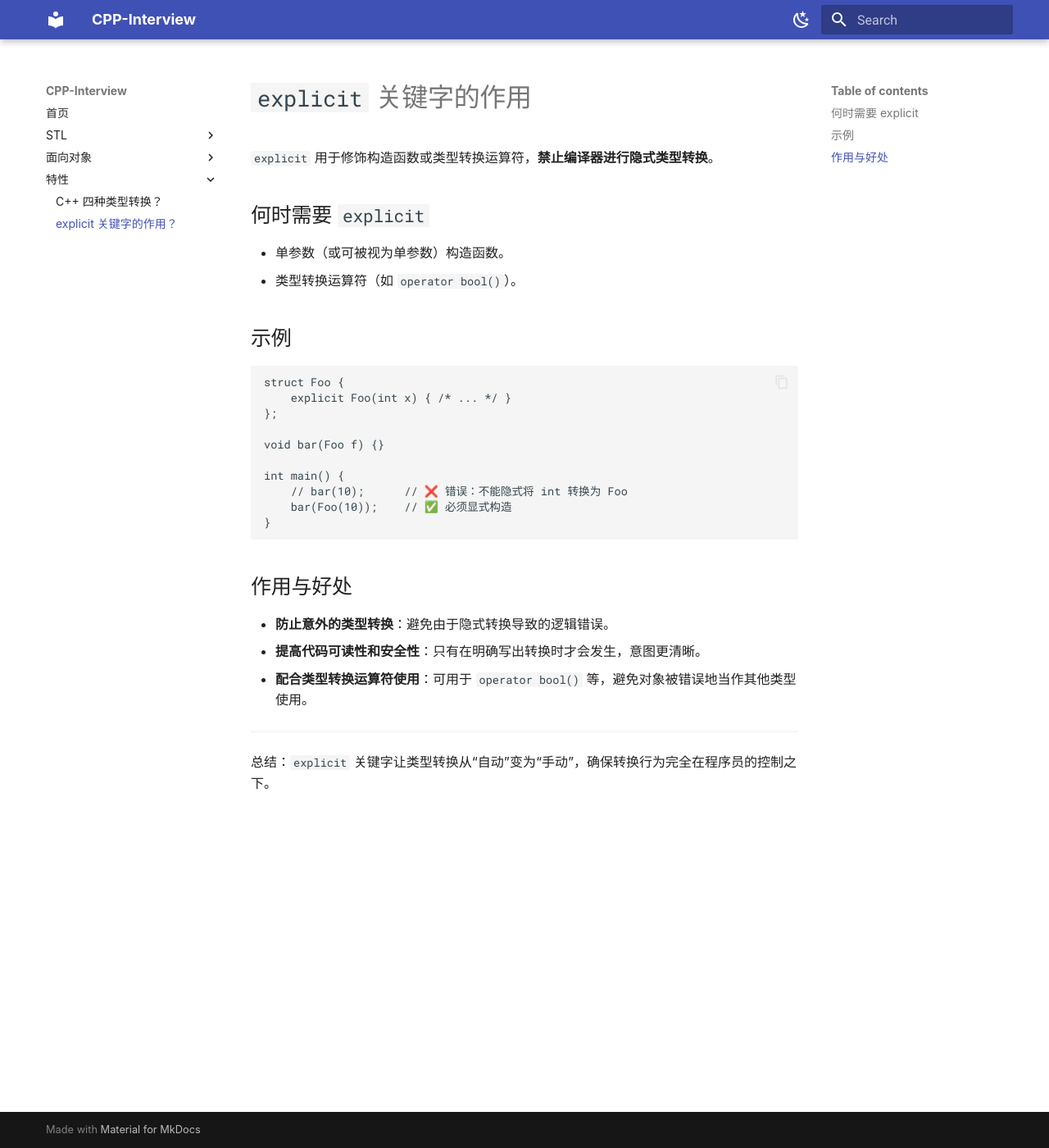
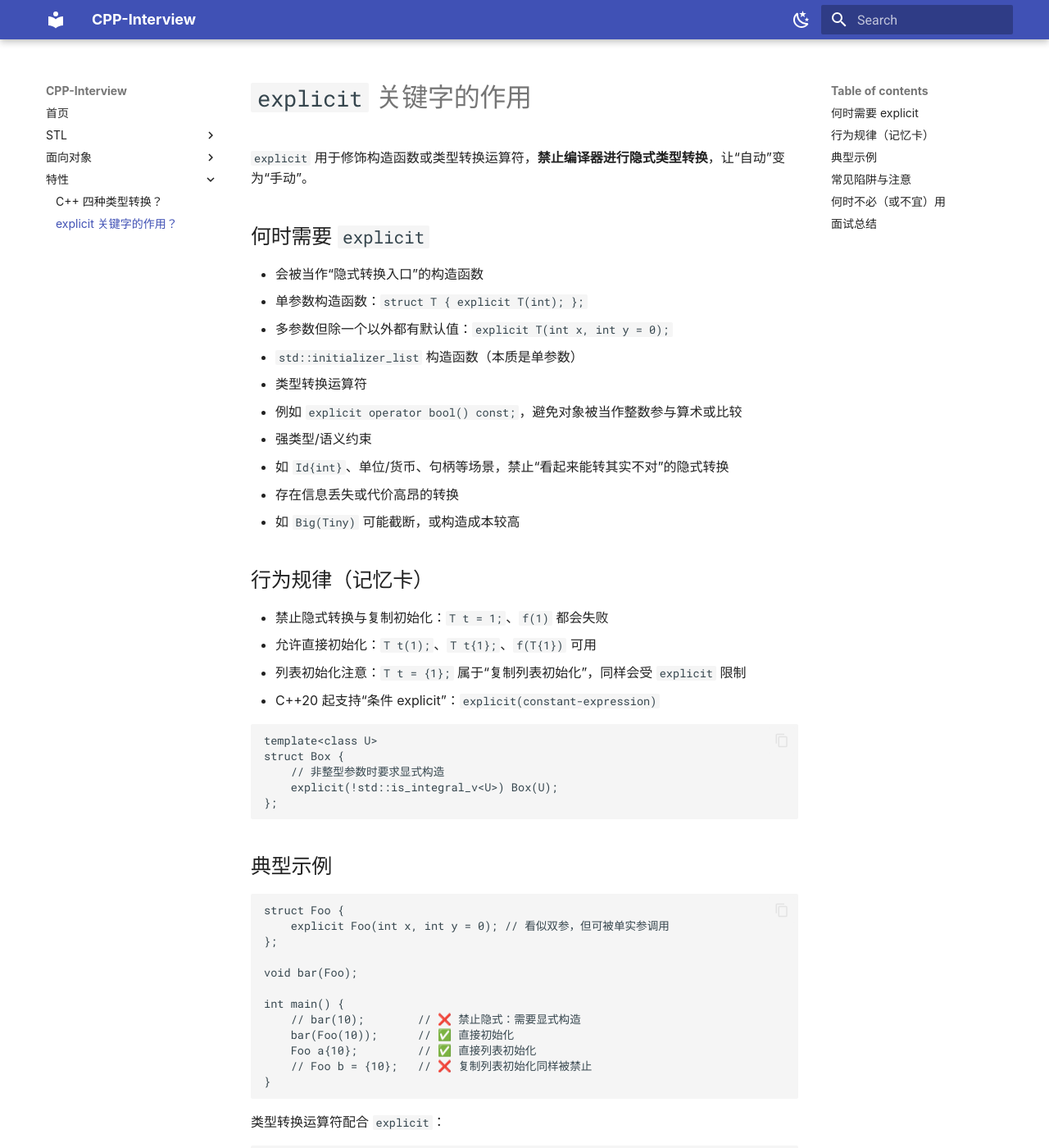
Before and after one commit to SwartzMss/CPP-Interview, an MkDocs documentation site: the page built from docs/language/explicit.md, in a window 1280 px wide and 1400 px high. Shown: the whole window at 82% size. Built offline with MkDocs 1.6.1 and Material for MkDocs 9.7.7, drawn with Linux system fonts in a browser that asks for light colours; some of the changed text lies outside the part shown.

````diff
--- a/docs/language/explicit.md
+++ b/docs/language/explicit.md
@@ -6,34 +6,80 @@
 
 # `explicit` 关键字的作用
 
-`explicit` 用于修饰构造函数或类型转换运算符，**禁止编译器进行隐式类型转换**。
+`explicit` 用于修饰构造函数或类型转换运算符，**禁止编译器进行隐式类型转换**，让“自动”变为“手动”。
 
 ## 何时需要 `explicit`
 
-- 单参数（或可被视为单参数）构造函数。
-- 类型转换运算符（如 `operator bool()`）。
+- 会被当作“隐式转换入口”的构造函数
+  - 单参数构造函数：`struct T { explicit T(int); };`
+  - 多参数但除一个以外都有默认值：`explicit T(int x, int y = 0);`
+  - `std::initializer_list` 构造函数（本质是单参数）
+- 类型转换运算符
+  - 例如 `explicit operator bool() const;`，避免对象被当作整数参与算术或比较
+- 强类型/语义约束
+  - 如 `Id{int}`、单位/货币、句柄等场景，禁止“看起来能转其实不对”的隐式转换
+- 存在信息丢失或代价高昂的转换
+  - 如 `Big(Tiny)` 可能截断，或构造成本较高
 
-## 示例
+## 行为规律（记忆卡）
+
+- 禁止隐式转换与复制初始化：`T t = 1;`、`f(1)` 都会失败
+- 允许直接初始化：`T t(1);`、`T t{1};`、`f(T{1})` 可用
+- 列表初始化注意：`T t = {1};` 属于“复制列表初始化”，同样会受 `explicit` 限制
+- C++20 起支持“条件 explicit”：`explicit(constant-expression)`
+
+```cpp
+template<class U>
+struct Box {
+    // 非整型参数时要求显式构造
+    explicit(!std::is_integral_v<U>) Box(U);
+};
+```
+
+## 典型示例
 
 ```cpp
 struct Foo {
-    explicit Foo(int x) { /* ... */ }
+    explicit Foo(int x, int y = 0); // 看似双参，但可被单实参调用
 };
 
-void bar(Foo f) {}
+void bar(Foo);
 
 int main() {
-    // bar(10);      // ❌ 错误：不能隐式将 int 转换为 Foo
-    bar(Foo(10));    // ✅ 必须显式构造
+    // bar(10);        // ❌ 禁止隐式：需要显式构造
+    bar(Foo(10));      // ✅ 直接初始化
+    Foo a{10};         // ✅ 直接列表初始化
+    // Foo b = {10};   // ❌ 复制列表初始化同样被禁止
 }
 ```
 
-## 作用与好处
+类型转换运算符配合 `explicit`：
 
-- **防止意外的类型转换**：避免由于隐式转换导致的逻辑错误。
-- **提高代码可读性和安全性**：只有在明确写出转换时才会发生，意图更清晰。
-- **配合类型转换运算符使用**：可用于 `operator bool()` 等，避免对象被错误地当作其他类型使用。
+```cpp
+struct Socket {
+    int fd;
+    explicit operator bool() const noexcept { return fd >= 0; }
+};
 
----
+void f(const Socket& s) {
+    if (s) { /* ✅ 合法的条件判断 */ }
+    // int x = s + 1;  // ❌ 不允许被隐式转换为整数参与算术
+}
+```
 
-总结：`explicit` 关键字让类型转换从“自动”变为“手动”，确保转换行为完全在程序员的控制之下。
+## 常见陷阱与注意
+
+- `std::initializer_list` 重载与花括号：当存在 `initializer_list` 构造时，`T{...}` 更倾向匹配它；若它被标记为 `explicit`，`T t = { ... }` 将被禁用，需要使用 `T t{ ... }` 或显式构造。
+- 不要将复制/移动构造函数标记为 `explicit`：会破坏常见用法（例如容器的值语义）。
+- 仅在明确希望禁止“隐式转换”的 API 上使用：有些轻量适配器类就是为了“隐式”而生，应统一权衡团队风格。
+
+## 何时不必（或不宜）用
+
+- 你确实希望存在隐式从“轻量类型”到“重类型”的便捷过渡，并且转换安全清晰。
+- 历史惯例或生态依赖隐式转换的类型（需与团队一致性保持一致）。
+
+## 面试总结
+
+- `explicit` 不仅仅用于“单参数”，凡是可能被单实参调用的构造、以及类型转换运算符都应考虑。
+- 规则：禁止隐式/复制初始化，允许直接初始化；列表初始化用 `=` 也会被禁止。
+- C++20 支持条件 `explicit`，便于模板化 API 的语义精细化。
````
Also changed, not shown: docs/language/type_conversion.md (+2 -0 lines).
